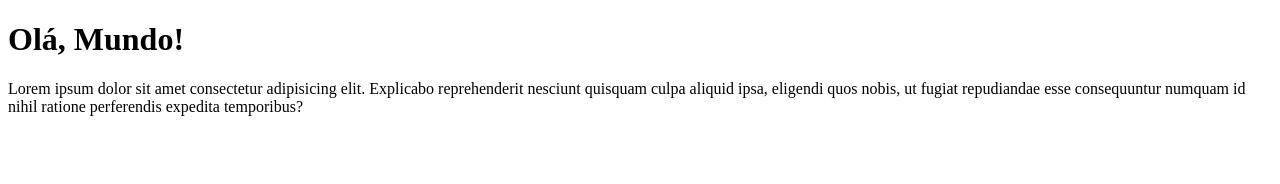
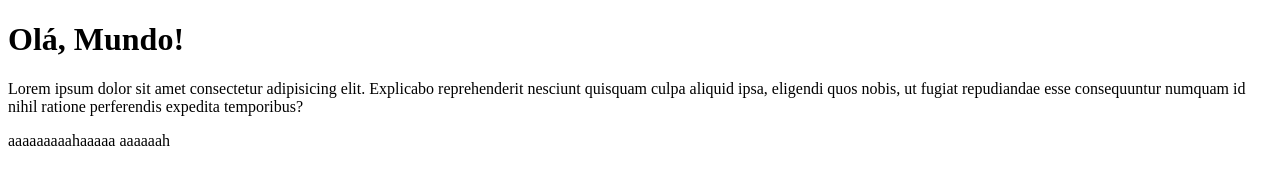
Before and after one commit to KarenAncina/Ola-Mundo, a plain HTML site: page site-exemplo/index.html in a window 1280 px wide. Drawn offline with Linux system fonts and the light colour scheme.

Commit message:
Adicionei um paragrafo

```diff
--- a/site-exemplo/index.html
+++ b/site-exemplo/index.html
@@ -9,6 +9,7 @@
 <body>
     <h1> Olá, Mundo!</h1>
     <p>Lorem ipsum dolor sit amet consectetur adipisicing elit. Explicabo reprehenderit nesciunt quisquam culpa aliquid ipsa, eligendi quos nobis, ut fugiat repudiandae esse consequuntur numquam id nihil ratione perferendis expedita temporibus? </p>
+    <p>aaaaaaaaahaaaaa aaaaaah</p>
 
 </body>
 </html>
```
